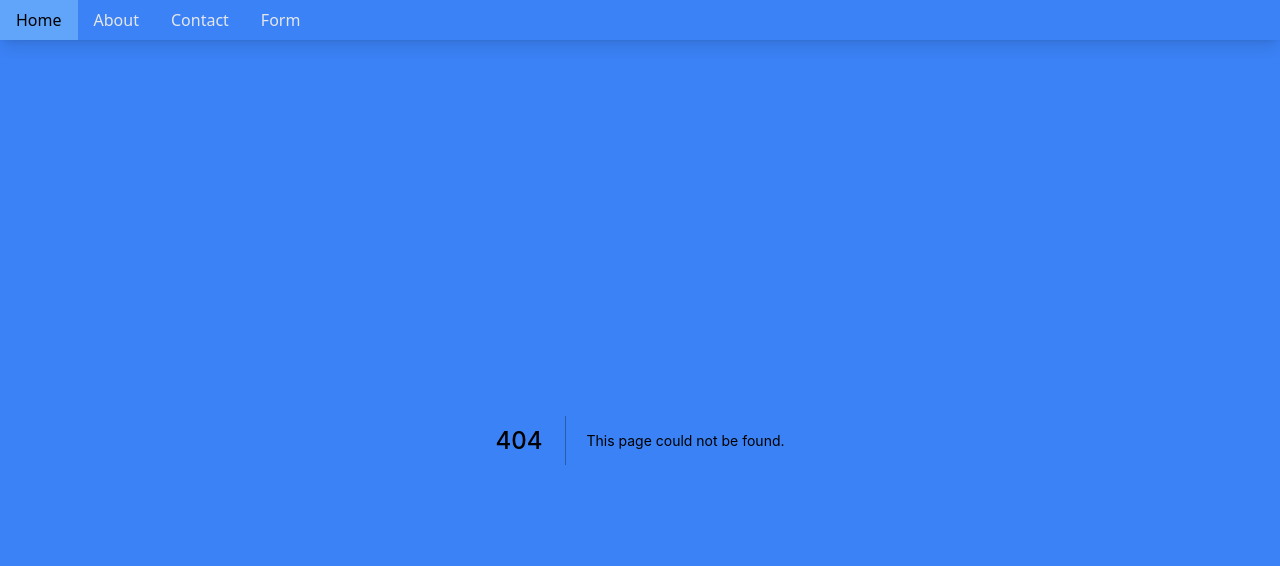
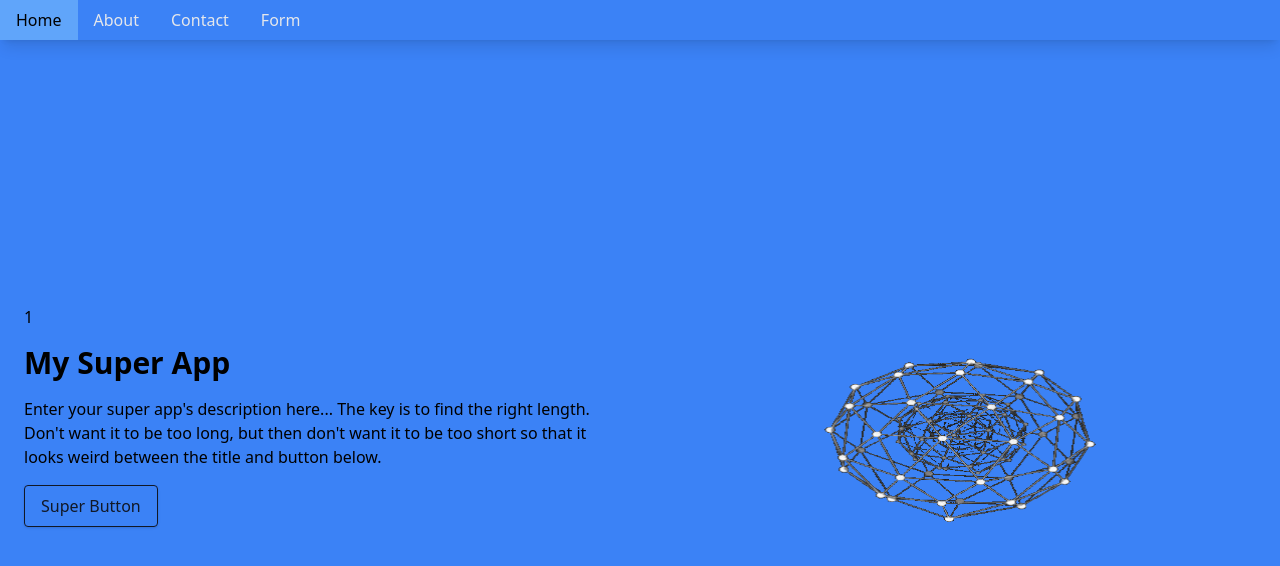
Before and after one commit to Shiv2205/portfolio, a Next.js app: page /projectPage/1 in a window 1280 px wide. Before the commit this address had no page. Shown: the top 566 px of the page. Built offline with nearby package versions, Linux system fonts and the light colour scheme.

Commit message:
Added dynamic page for projects

```diff
--- a/components/ProjectCard.jsx
+++ b/components/ProjectCard.jsx
@@ -6,7 +6,7 @@ function ProjectCard({ id, props }) {
   const router = useRouter();
 
   const redirectToProject = () => {
-
+    router.push("/projectPage/" + props.title);
   }
 
   return (
--- a/pages/about.jsx
+++ b/pages/about.jsx
@@ -19,13 +19,8 @@ function About(props) {
       if(ctx.project)
       {
         const result = Object.entries(ctx.project);
-        console.log(result, "context");
         return result.map((value, number) => { return <ProjectCard key={"project" + number} props={value[1]} />; });
       }
-    }
-    else
-    {
-      return <Image src={spinner} width='500px' height='300px' alt=''/>;
     }
   }
 
@@ -51,6 +46,16 @@ export async function getServerSideProps(){
         temp = data;
     });
 
+    if(!temp)
+    {
+      return {
+        redirect: {
+          destination: '/about',
+          permanent: true,
+        },
+      }
+    }
+
     return {
       props:{
         result: temp || null
--- /dev/null
+++ b/pages/projectPage/[projectId].jsx
@@ -0,0 +1,39 @@
+import React, { useContext } from 'react';
+import AppContext from '../store/app_context';
+import { useRouter } from 'next/router';
+import spinner from "../api/assets/spinner.gif";
+import Image from 'next/image';
+
+
+function ProjectPage() {
+  const ctx = useContext(AppContext);
+  const router = useRouter();
+  const title = router.query.projectId;
+
+  return (
+    <>
+    <div className="container mx-auto flex flex-col md:flex-row items-center h-screen">
+            <div className="flex flex-col w-full lg:w-1/2 justify-center items-start pt-12 pb-24 px-6">
+                <p className="uppercase tracking-loose">{title}</p>
+                <h1 className="font-bold text-3xl my-4">My Super App</h1>
+                <p className="leading-normal mb-4">Enter your super app&apos;s description here... The key is to find the right length.  Don&apos;t want it to be too long, but then don&apos;t want it to be too short so that it looks weird between the title and button below.</p>
+                <button className="bg-transparent hover:bg-gray-900 text-gray-900 hover:text-white rounded shadow hover:shadow-lg py-2 px-4 border border-gray-900 hover:border-transparent">Super Button</button>
+            </div>
+
+            <div className="w-full lg:w-1/2 lg:py-6 text-center">
+               {/*Image goes here */}
+               <Image src={spinner} width='500px' height='300px' alt=''/>
+               {/* {console.log(ctx.project.Another_One, "project")} */}
+            </div>
+    </div>
+
+        {/* <div className="bg-white h-screen">
+            <div className="container mx-auto pt-24 md:pt-16 px-6">
+                <p clasNames="py-4"><i clasNames="em em-wave"></i> <i className="em em-world_map"></i></p>
+            </div>
+        </div> */}
+    </>
+  )
+}
+
+export default ProjectPage
```
